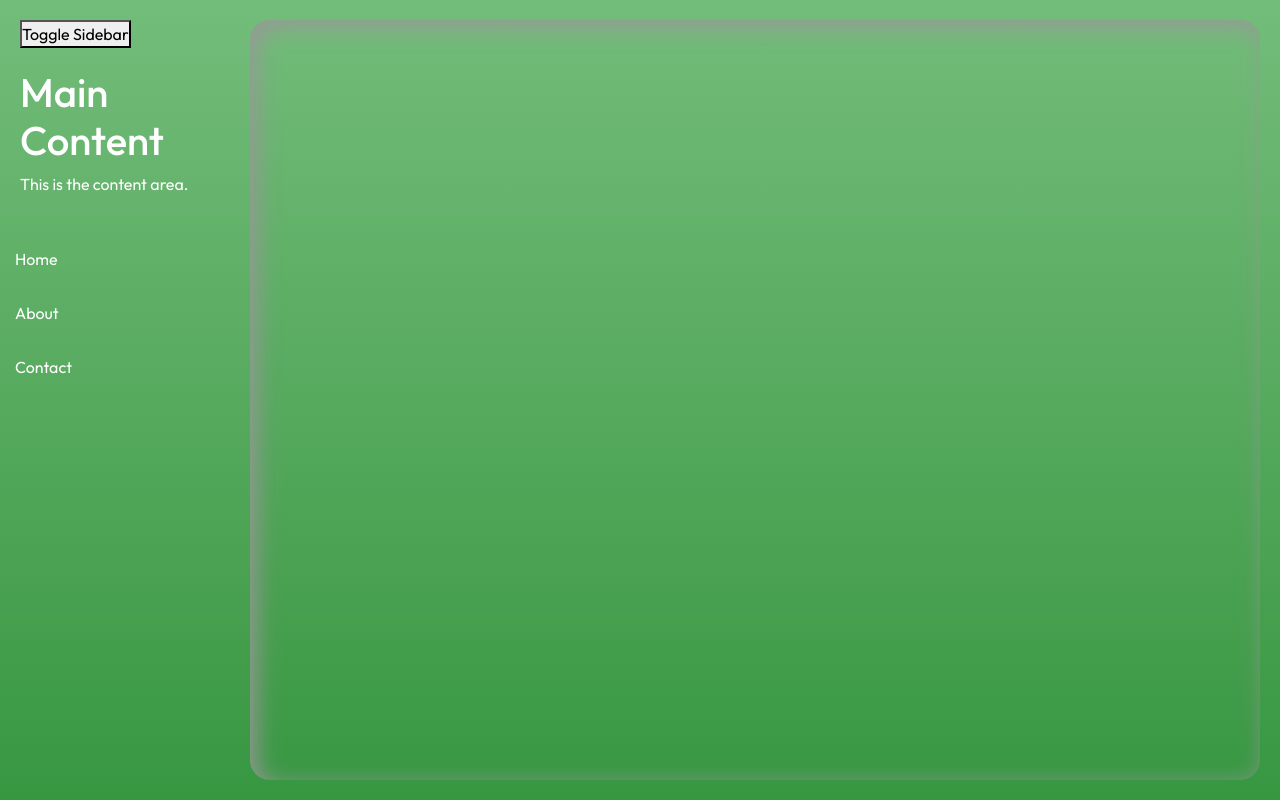
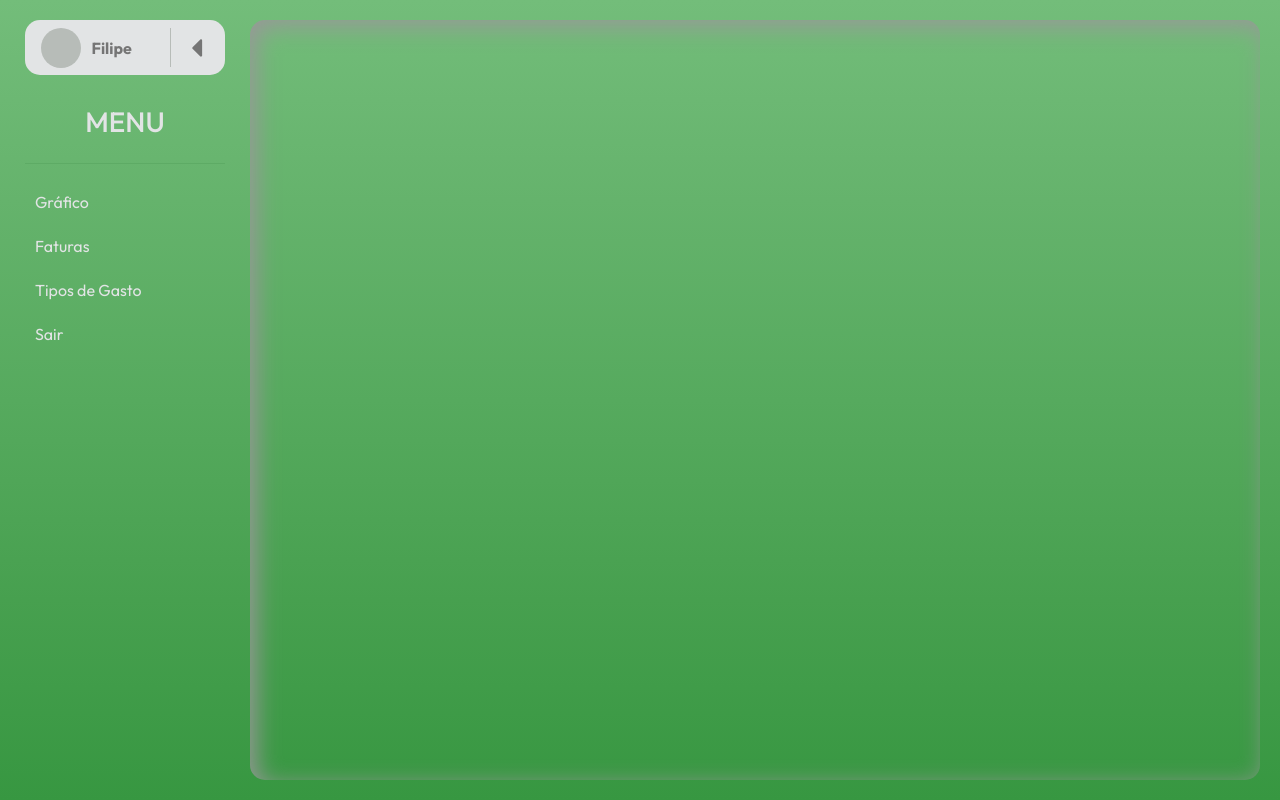
Before and after one commit to FilipeGabriel/Track-Grana-Front, an Angular app: page /home in a window 1280 px wide. Built offline with nearby package versions, Linux system fonts and the light colour scheme.

Commit message:
Sidebar almost finished, all that remains is to insert images from each page in the list

```diff
--- a/src/app/pages/home/home.component.css
+++ b/src/app/pages/home/home.component.css
@@ -1,6 +1,7 @@
 .home__container {
     font-family: outfit;
     display: flex;
+
     width: 100vw;
     height: 100vh;
 }
@@ -8,6 +9,7 @@
 .home__content {
     display: flex;
     align-items: center;
+
     width: 100%;
     padding-top: 20px;
     padding-bottom: 20px;
@@ -16,7 +18,7 @@
 
 .div__router-outlet {
     box-shadow: inset 6px 6px 24px 0px rgba(153,151,153,1);
-    border-radius: 20px;
+    border-radius: 15px;
     width: 100%;
     height: 100%;
 }
--- a/src/app/template/sidebar/sidebar.component.css
+++ b/src/app/template/sidebar/sidebar.component.css
@@ -1,12 +1,16 @@
 .sidebar__container {
     display: flex;
+    flex-direction: column;
     width: 100%;
     height: 100%;
 }
 
 .sidebar {
-    background-image: linear-gradient(to bottom, #73bd7a, #65b36c, #56aa5e, #47a04f, #379741);
-    color: #fff;
+    color: #E2E4E5;
+    display: flex;
+    flex-direction: column;
+    align-items: center;
+
     transition: width 0.3s;
     width: 250px;
 }
@@ -15,25 +19,124 @@
     width: 60px;
 }
 
-.sidebar ul {
+.sidebar__notCollapsed {
+    background-color: #E2E4E5;
+    display: flex;
+    align-items: center;
+    justify-content: space-evenly;
+    border-radius: 15px;
+    flex-grow: 1;
+
+    margin-top: 20px;
+    margin-bottom: 30px;
+    width: 80%;
+    height: 55px;
+}
+
+.sidebar__notCollapsed > .account__img {
+    background-color: #B7BCB8;
+    border-radius: 100%;
+    transform: translateX(-5px);
+
+    width: 40px;
+    height: 40px;
+}
+
+.sidebar__notCollapsed > p {
+    color: #757575;
+    transform: translateX(-15px);
+    font-weight: bold;
+    margin: 0;
+}
+
+.vertical-line {
+    background-color: #B7BCB8;
+    transform: translateX(3px);
+    width: 1px;
+    height: 70%;
+}
+
+.sidebar__notCollapsed > button {
+    border: 0;
+    background-color: #E2E4E5;
+
+    display: flex;
+    align-items: center;
+    justify-content: center;
+}
+
+.fa-caret-left {
+    color: #757575;
+    width: 15px;
+    height: 30px;
+}
+
+.sidebar__isCollapsed {
+    background-color: #E2E4E5;
+    display: flex;
+    flex-direction: column;
+    justify-content: space-evenly;
+    align-items: center;
+    border-radius: 15px;
+    flex-grow: 1;
+
+    margin-top: 20px;
+    width: 70%;
+    height: 90px;
+}
+
+.sidebar__isCollapsed > .account__img {
+    background-color: #B7BCB8;
+    border-radius: 100%;
+
+    width: 35px;
+    height: 35px;
+}
+
+.sidebar__isCollapsed > button {
+    border: 0;
+    border-top: 1px;
+    background-color: #E2E4E5;
+
+    display: flex;
+    align-items: center;
+    justify-content: center;
+}
+
+.fa-caret-right {
+    color: #757575;
+    margin-left: 5px;
+    width: 15px;
+    height: 30px;
+}
+
+.sidebar__links {
+    display: flex;
+    flex-direction: column;
+    justify-content: center;
+
+    width: 200px;
+}
+
+.sidebar__links > h3 {
+    display: flex;
+    justify-content: center;
+}
+
+.sidebar__links > hr {
+    color: #418d48;
+}
+
+.sidebar__links ul {
     list-style-type: none;
     padding: 0;
 }
 
-.sidebar ul li {
-    padding: 15px;
+.sidebar__links ul li {
+    padding: 10px;
 }
 
-.sidebar ul li a {
-    color: #fff;
+.sidebar__links ul li a {
+    color: #E2E4E5;
     text-decoration: none;
 }
-
-.content {
-    flex-grow: 1;
-    padding: 20px;
-}
-
-button {
-    margin-bottom: 20px;
-}
--- a/src/app/template/sidebar/sidebar.component.html
+++ b/src/app/template/sidebar/sidebar.component.html
@@ -1,14 +1,25 @@
 <div class="sidebar__container">
     <nav class="sidebar" [ngClass]="{'collapsed': isCollapsed}">
-        <div class="content">
-          <button (click)="toggleSidebar()">Toggle Sidebar</button>
-          <h1>Main Content</h1>
-          <p>This is the content area.</p>
+        <div class="sidebar__notCollapsed" *ngIf="!isCollapsed">
+            <div class="account__img"></div>
+            <p>Filipe</p>
+            <div class="vertical-line"></div>
+            <button (click)="toggleSidebar()"><i class="fas fa-caret-left"></i></button>
         </div>
-        <ul>
-            <li><a href="#">Home</a></li>
-            <li><a href="#">About</a></li>
-            <li><a href="#">Contact</a></li>
-        </ul>
+        <div class="sidebar__isCollapsed" *ngIf="isCollapsed">
+            <div class="account__img"></div>
+            <button (click)="toggleSidebar()"><i class="fas fa-caret-right"></i></button>
+        </div>
+        <div class="sidebar__links" *ngIf="!isCollapsed">
+            <h3>MENU</h3>
+            <hr>
+            <ul>
+                <li><a href="#">Gráfico</a></li>
+                <li><a href="#">Faturas</a></li>
+                <li><a href="#">Tipos de Gasto</a></li>
+                <li><a href="#">Sair</a></li>
+            </ul>
+        </div>
+
     </nav>
 </div>
--- a/src/index.html
+++ b/src/index.html
@@ -5,6 +5,7 @@
   <title>Track Grana</title>
   <base href="/">
   <meta name="viewport" content="width=device-width, initial-scale=1">
+  <script src="https://cdnjs.cloudflare.com/ajax/libs/font-awesome/5.11.2/js/all.min.js" crossorigin="anonymous"></script>
   <link rel="icon" type="image/x-icon" href="favicon.ico">
 </head>
 <body>
```
